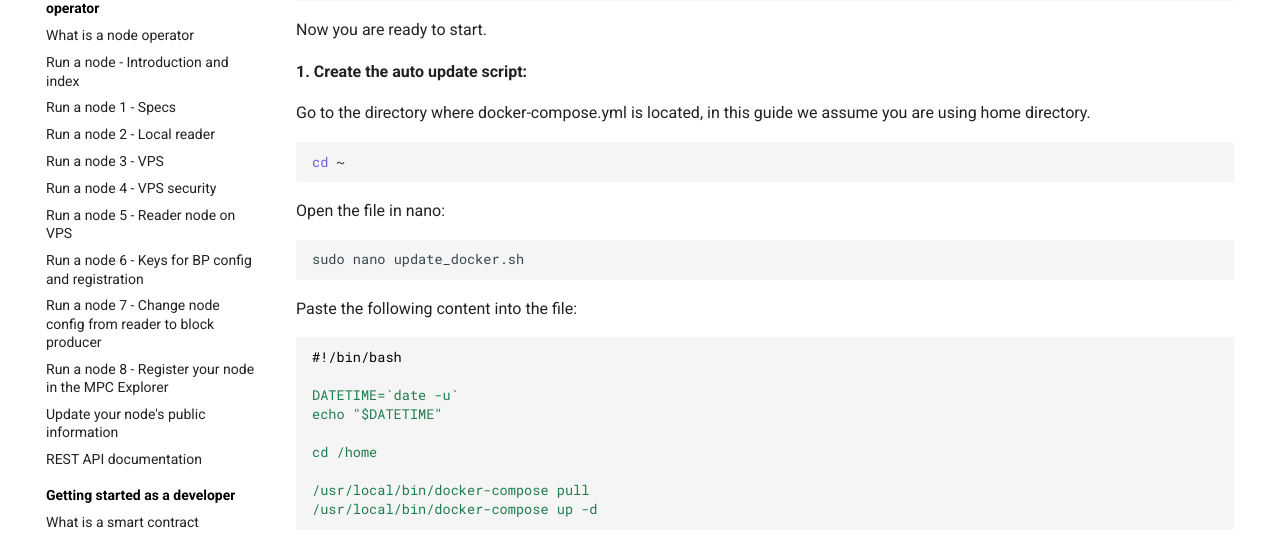
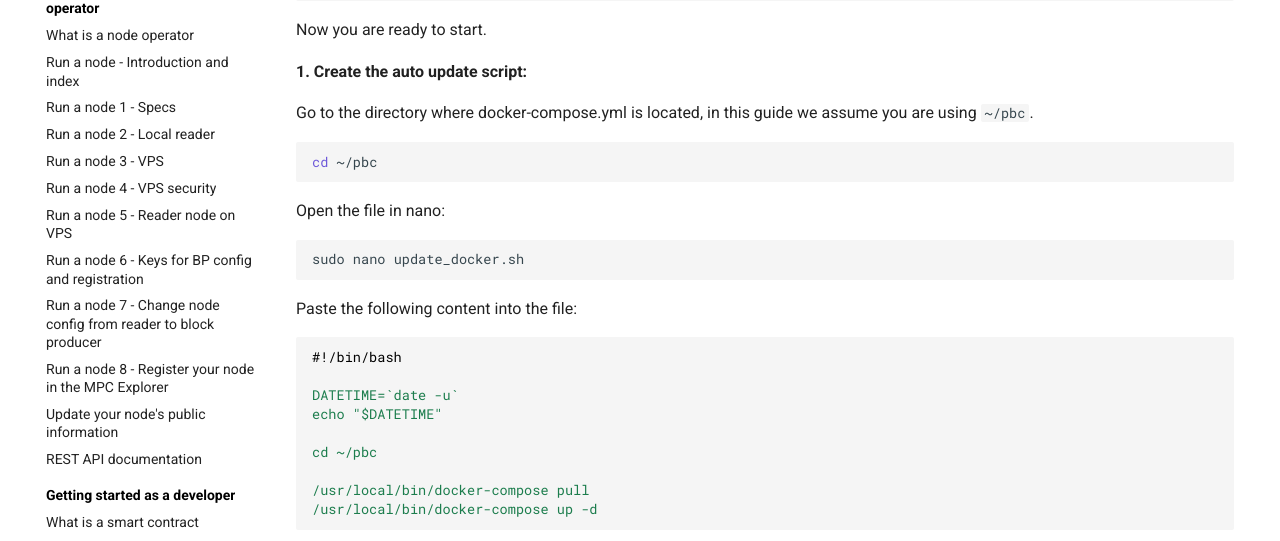
Before and after one commit to 0xSero/partisia-docs, an MkDocs documentation site: the page built from docs/operator-9-node-health.md, in a window 1280 px wide and 900 px high, scrolled down 845 px. Shown: the part 157-698 px from the top of the window. Built offline with MkDocs 1.6.1 and Material for MkDocs 9.7.7, drawn with Linux system fonts in a browser that asks for light colours; a script that is not in the unit is left out.

Commit message:
change dir to /pbc

`````diff
--- a/docs/operator-9-node-health.md
+++ b/docs/operator-9-node-health.md
@@ -44,10 +44,10 @@ Now you are ready to start.
 
 **1. Create the auto update script:**
 
-Go to the directory where docker-compose.yml is located, in this guide we assume you are using home directory.
+Go to the directory where docker-compose.yml is located, in this guide we assume you are using `~/pbc`.
 
 ````bash
-cd ~
+cd ~/pbc
 ````
 
 Open the file in nano:
@@ -64,7 +64,7 @@ Paste the following content into the file:
 DATETIME=`date -u`
 echo "$DATETIME"
 
-cd /home
+cd ~/pbc
 
 /usr/local/bin/docker-compose pull
 /usr/local/bin/docker-compose up -d
`````
